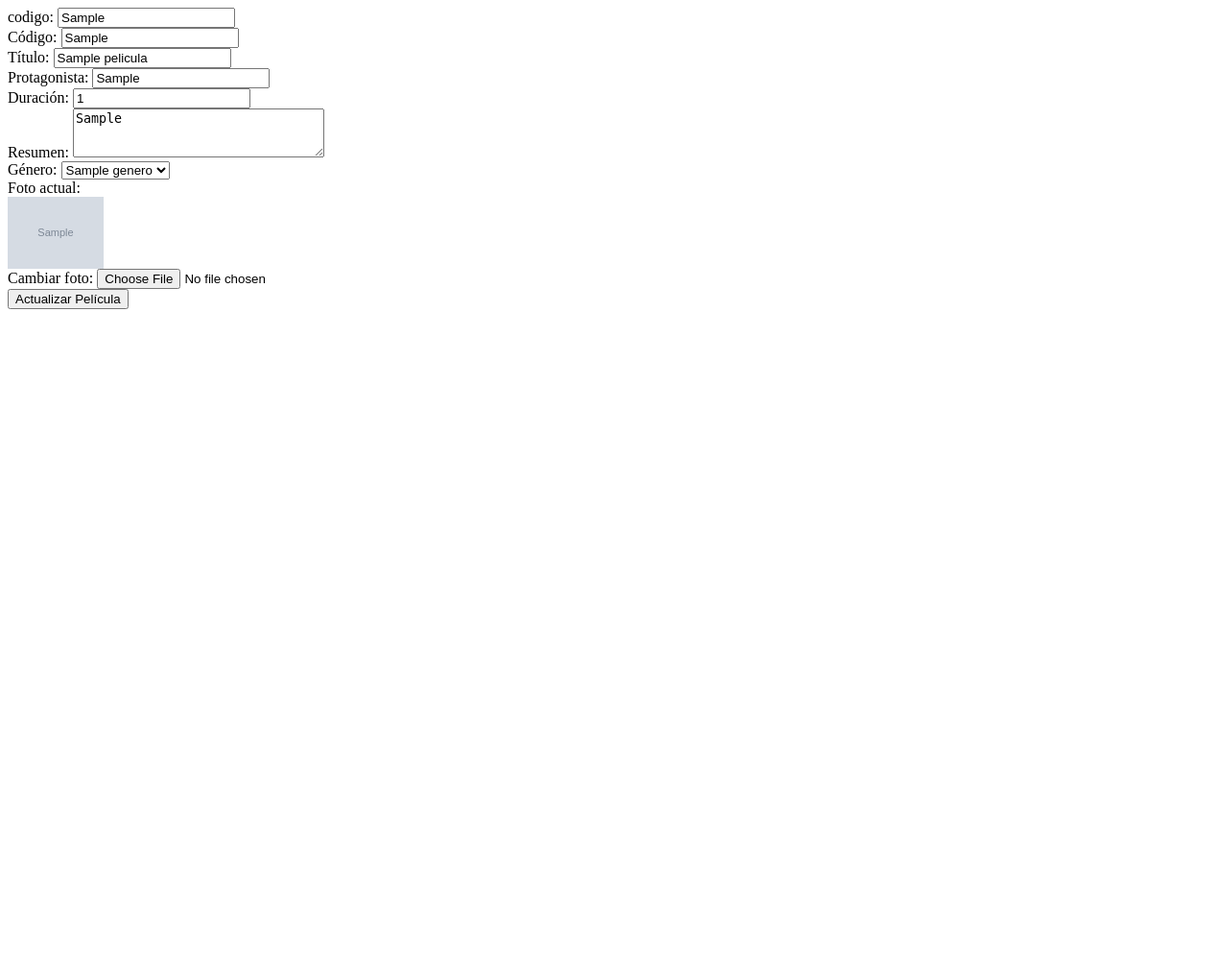
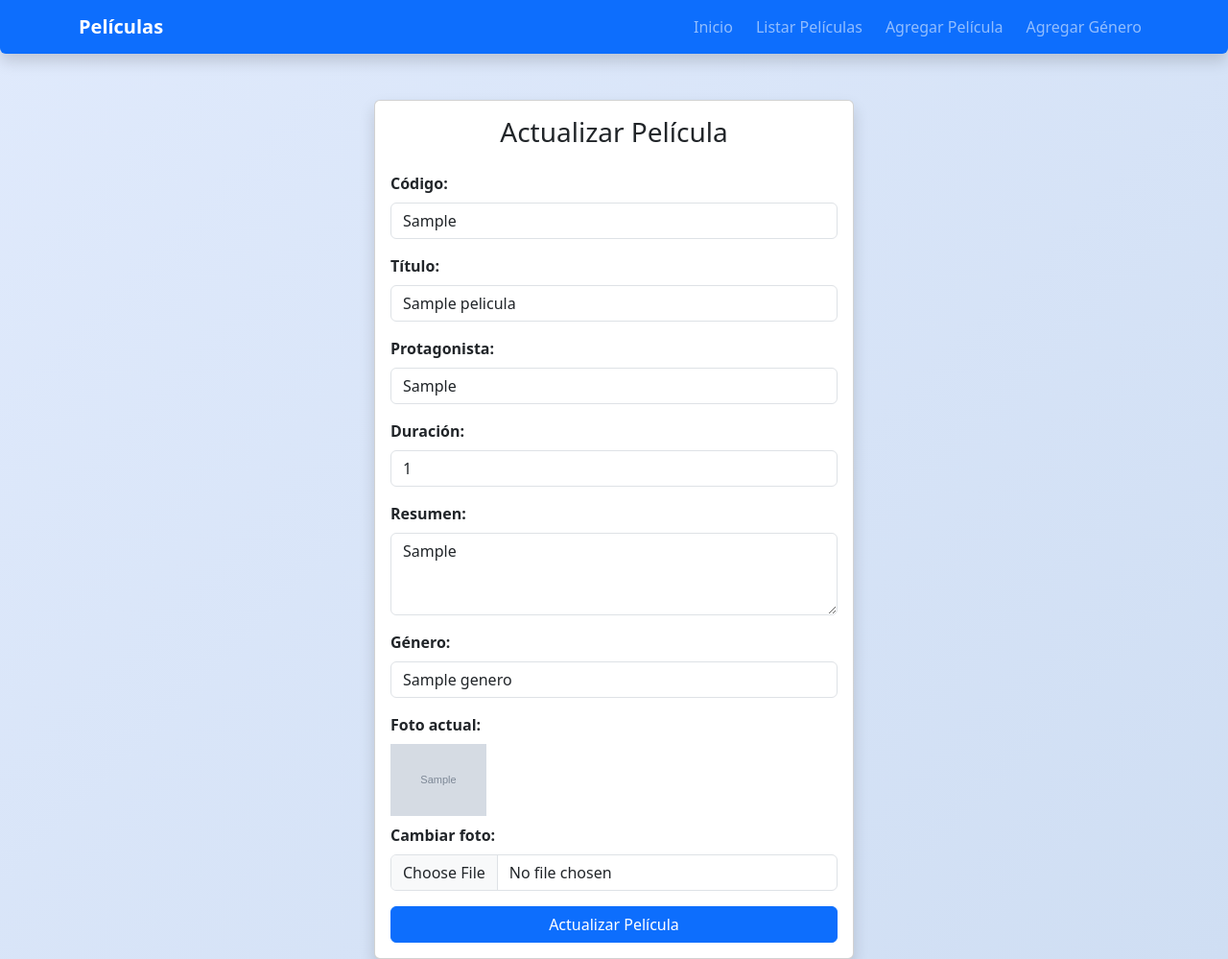
Before and after one commit to feeer-28/MAYO9_DJANGO_1, a Django app: page /consultarPelicula/1/ in a window 1280 px wide. Shown: the whole page at 96% size. Before the commit the page ends 322 px from the top, so only its background shows below. Run offline with Django 5.2, Linux system fonts and the light colour scheme; tables that the repository leaves empty hold one stand-in row (values such as "Sample post"); grey boxes marked "Sample" are stand-in pictures.

Commit message:
tercer cambio

```diff
--- a/GestionPeliculas/GestionPeliculas/urls.py
+++ b/GestionPeliculas/GestionPeliculas/urls.py
@@ -21,7 +21,8 @@ from django.conf import settings
 from django.conf.urls.static import static
 
 urlpatterns = [
-    path('admin/', admin.site.urls),
+    path('inicio', views.inicio),
+    path('', views.inicio),
     path('vistaAgregarGenero/', views.vistaAgregarGenero),
     path('agregarGenero/', views.agregarGenero),
     path('listarPeliculas/', views.listarPeliculas),
@@ -31,6 +32,7 @@ urlpatterns = [
     path('consultarPelicula/<int:id>/', views.consultarPeliculaPorId),
     path('actualizarPelicula/', views.actualizarPelicula),
     path('eliminarPelicula/<int:id>/', views.eliminarPelicula),
+    path('admin/', admin.site.urls),
 ]
 
 if settings.DEBUG:
--- a/GestionPeliculas/appPeliculas/templates/actualizarPelicula.html
+++ b/GestionPeliculas/appPeliculas/templates/actualizarPelicula.html
@@ -1,50 +1,61 @@
-<form action="/actualizarPelicula/" method="post" enctype="multipart/form-data" style="margin: 0 auto">
+
+<!DOCTYPE html>
+<html lang="es">
+<head>
+    <meta charset="UTF-8">
+    <title>Actualizar Película</title>
+    <link rel="stylesheet" href="https://cdn.jsdelivr.net/npm/bootstrap@5.3.0/dist/css/bootstrap.min.css">
+</head>
+{% include 'encabezado.html'%}
+<body style="background: linear-gradient(135deg, #e0eafc 0%, #cfdef3 100%); min-height: 100vh;">
+    <div class="container">
+        <div class="card shadow mt-5 mx-auto" style="max-width: 500px;">
+            <div class="card-body">
+                <h3 class="card-title text-center mb-4">Actualizar Película</h3>
+                <form action="/actualizarPelicula/" method="post" enctype="multipart/form-data">
                     {% csrf_token %}
-    <div class="mt-3">
-    <label for="txtCodigo" class="fw-bold">codigo:</label>
-    <input type="text" name="txtCodigo" id="" class="form-control" value="{{ pelicula.pelCodigo }}">
+                    <input type="hidden" name="idPelicula" value="{{ pelicula.id }}">
+                    <div class="mb-3">
+                        <label for="txtCodigo" class="form-label fw-bold">Código:</label>
+                        <input type="text" name="txtCodigo" id="txtCodigo" class="form-control" value="{{ pelicula.pelCodigo }}" readonly>
                     </div>
-
-  <div class="mt-3">
-    <label for="txtCodigo" class="fw-bold">Código:</label>
-    <input type="text" name="txtCodigo" id="txtCodigo" class="form-control" value="{{ pelicula.pelCodigo }}">
-  </div>
-
-  <div class="mt-3">
-    <label for="txtTitulo" class="fw-bold">Título:</label>
+                    <div class="mb-3">
+                        <label for="txtTitulo" class="form-label fw-bold">Título:</label>
                         <input type="text" name="txtTitulo" id="txtTitulo" class="form-control" value="{{ pelicula.pelTitulo }}">
                     </div>
-
-  <div class="mt-3">
-    <label for="txtProtagonista" class="fw-bold">Protagonista:</label>
+                    <div class="mb-3">
+                        <label for="txtProtagonista" class="form-label fw-bold">Protagonista:</label>
                         <input type="text" name="txtProtagonista" id="txtProtagonista" class="form-control" value="{{ pelicula.pelProtagonista }}">
                     </div>
-
-  <div class="mt-3">
-    <label for="txtDuracion" class="fw-bold">Duración:</label>
+                    <div class="mb-3">
+                        <label for="txtDuracion" class="form-label fw-bold">Duración:</label>
                         <input type="number" name="txtDuracion" id="txtDuracion" class="form-control" value="{{ pelicula.pelDuracion }}">
                     </div>
-
-  <div class="mt-3">
-    <label for="txtResumen" class="fw-bold">Resumen:</label>
+                    <div class="mb-3">
+                        <label for="txtResumen" class="form-label fw-bold">Resumen:</label>
                         <textarea name="txtResumen" id="txtResumen" cols="30" rows="3" class="form-control">{{ pelicula.pelResumen }}</textarea>
                     </div>
-
-  <div class="mt-3">
-    <label for="selGenero" class="fw-bold">Género:</label>
-    <select name="selGenero" id="selGenero" class="form-control">
+                    <div class="mb-3">
+                        <label for="cbGenero" class="form-label fw-bold">Género:</label>
+                        <select name="cbGenero" id="cbGenero" class="form-control">
                             {% for g in generos %}
                                 <option value="{{ g.id }}" {% if g.id == pelicula.pelGenero.id %}selected{% endif %}>{{ g.genNombre }}</option>
                             {% endfor %}
                         </select>
                     </div>
-
-  <div class="mt-3">
-    <label class="fw-bold">Foto actual:</label><br>
-    <img src="/media/{{ pelicula.pelFoto }}" width="100"><br>
-    <label for="pelFoto" class="fw-bold">Cambiar foto:</label>
-    <input type="file" name="pelFoto" id="pelFoto" class="form-control">
+                    <div class="mb-3">
+                        <label class="form-label fw-bold">Foto actual:</label><br>
+                        <img src="/media/{{ pelicula.pelFoto }}" width="100" class="mb-2"><br>
+                        <label for="fileFoto" class="form-label fw-bold">Cambiar foto:</label>
+                        <input type="file" name="fileFoto" id="fileFoto" class="form-control">
                     </div>
-
-  <button type="submit" class="btn btn-primary mt-3">Actualizar Película</button>
+                    <button type="submit" class="btn btn-primary w-100">Actualizar Película</button>
+                    {% if mensaje %}
+                        <div class="alert alert-info mt-3">{{ mensaje }}</div>
+                    {% endif %}
                 </form>
+            </div>
+        </div>
+    </div>
+</body>
+</html>
--- /dev/null
+++ b/GestionPeliculas/appPeliculas/templates/encabezado.html
@@ -0,0 +1,25 @@
+<nav class="navbar navbar-expand-lg navbar-dark bg-primary mb-4 rounded-bottom shadow">
+  <div class="container">
+    <a class="navbar-brand fw-bold" href="/inicio">Películas</a>
+    <button class="navbar-toggler" type="button" data-bs-toggle="collapse" data-bs-target="#navbarNav"
+      aria-controls="navbarNav" aria-expanded="false" aria-label="Toggle navigation">
+      <span class="navbar-toggler-icon"></span>
+    </button>
+    <div class="collapse navbar-collapse" id="navbarNav">
+      <ul class="navbar-nav ms-auto gap-2">
+        <li class="nav-item">
+          <a class="nav-link" href="/inicio">Inicio</a>
+        </li>
+        <li class="nav-item">
+          <a class="nav-link" href="/vistaListarPeliculas/">Listar Películas</a>
+        </li>
+        <li class="nav-item">
+          <a class="nav-link" href="/vistaAgregarPelicula/">Agregar Película</a>
+        </li>
+        <li class="nav-item">
+          <a class="nav-link" href="/vistaAgregarGenero/">Agregar Género</a>
+        </li>
+      </ul>
+    </div>
+  </div>
+</nav>
--- a/GestionPeliculas/appPeliculas/views.py
+++ b/GestionPeliculas/appPeliculas/views.py
@@ -1,4 +1,4 @@
-from django.shortcuts import render
+from django.shortcuts import render, redirect
 from django.db import Error
 from appPeliculas.models import Pelicula, Genero
 from django.http import JsonResponse
@@ -114,4 +114,4 @@ def eliminarPelicula(request, id):
         mensaje = str(error)
 
     retorno = {"mensaje": mensaje}
-    return JsonResponse(retorno)
+    return redirect('/listarPeliculas/')
```
Also changed, not shown: GestionPeliculas/appPeliculas/static/js/app.js (added, +12 -0 lines), GestionPeliculas/appPeliculas/templates/agregarGenero.html (+30 -0 lines), GestionPeliculas/appPeliculas/templates/agregarPelicula.html (+48 -23 lines), GestionPeliculas/appPeliculas/templates/inicio.html (+26 -34 lines), GestionPeliculas/appPeliculas/templates/listarPeliculas.html (+29 -12 lines). Lines whose indentation alone changed are shown as unchanged.
